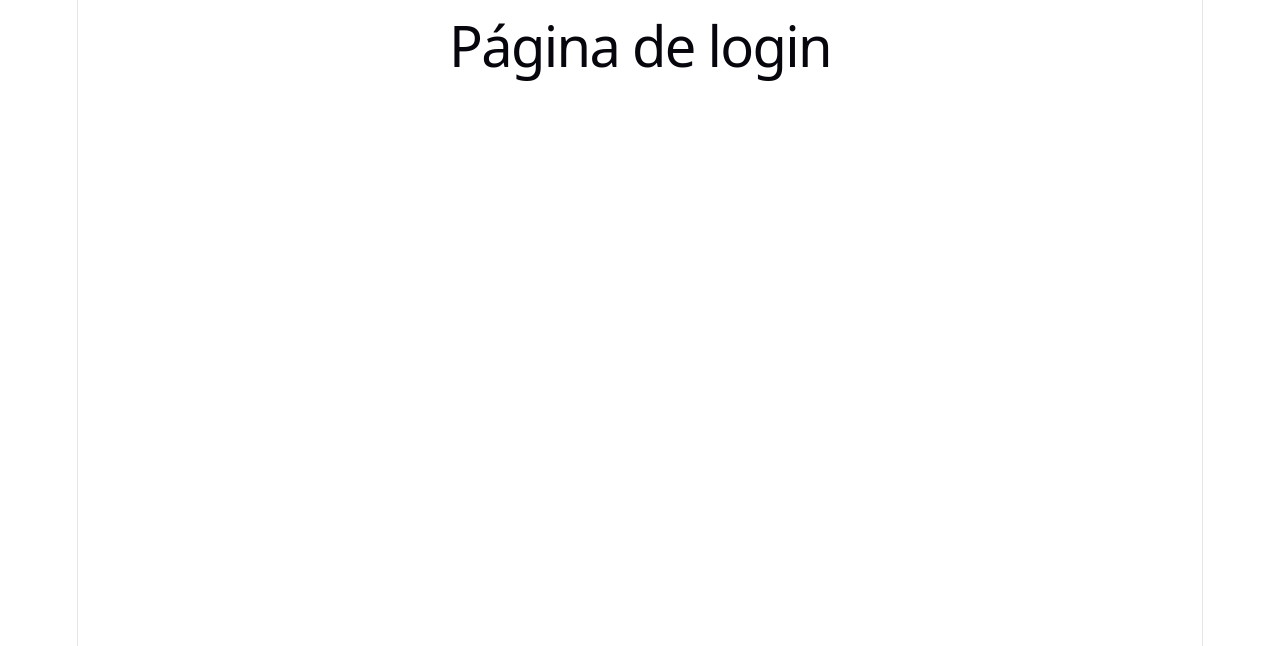
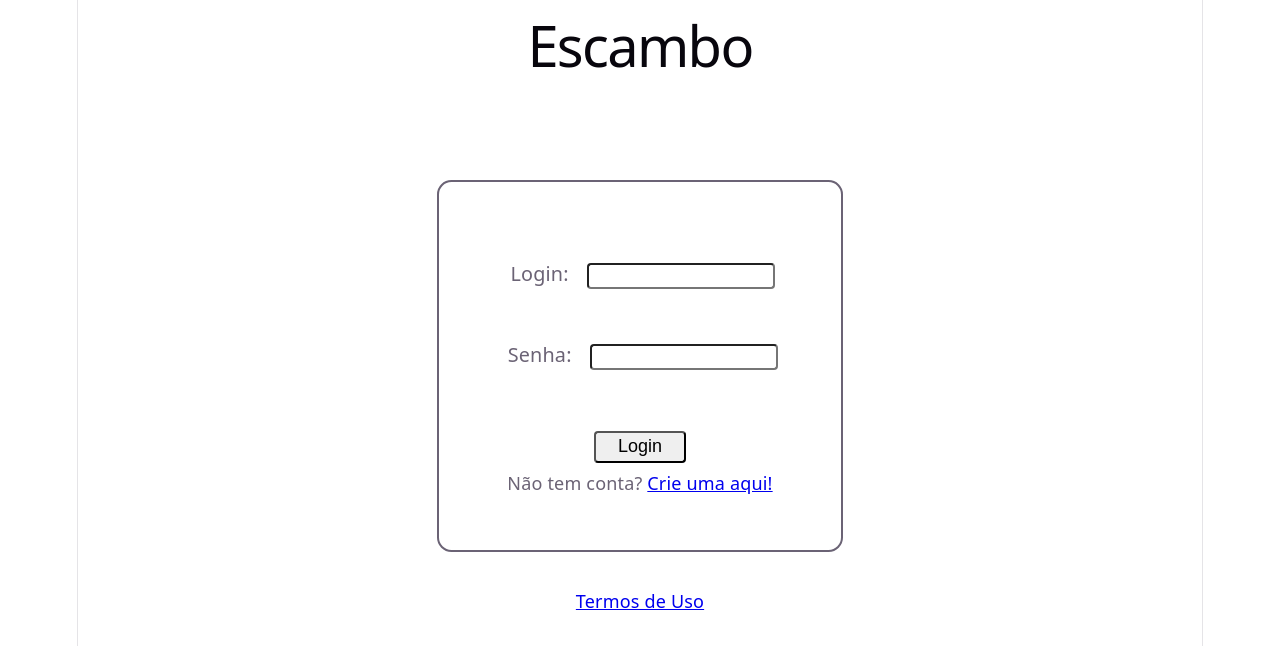
Before and after one commit to luciobrito/scambo, a React (Vite) app in the folder frontend/: page /login in a window 1280 px wide. Shown: the top 646 px of the page. Built offline with nearby package versions, Linux system fonts and the light colour scheme.

Commit message:
Criação: tela login

```diff
--- /dev/null
+++ b/frontend/src/pages/Login/Login.css
@@ -0,0 +1,55 @@
+button {
+    font-size: 1rem;
+    max-width: 35rem;
+    max-height: 10rem;
+    padding: 0.2rem;
+    margin: 0.4rem;
+    padding-left: 1.2rem;
+    padding-right: 1.2rem;
+    border: 2x solid;
+    border-radius: 4px;
+}
+
+
+
+.div-custom {
+    display: grid;
+    place-items: center;
+    padding: 1rem;
+    gap: 1rem;
+}
+
+.caixa-login{
+    max-width: fit-content;
+    padding: 2rem;
+    padding-top: 3rem;
+    padding-bottom: 3rem;
+    margin: 1rem;
+    margin-top: 4rem;
+    vertical-align: middle;
+    border: 2px solid;
+    border-radius: 0.8rem;
+}
+
+.form-custom {
+    font-size: 1.1rem;
+    display: grid;
+    justify-content: center;
+    align-items: center;
+    gap: 0.3rem;
+    padding: 1rem;
+}
+
+.form-custom div {
+    padding: 0.3rem;
+}
+
+.form-custom label {
+    padding: 0.5rem;
+}
+
+.form-custom input {
+    padding: 0.2rem;
+    margin: 0.2rem;
+    border-radius: 4px;
+}
--- a/frontend/src/pages/Login/Login.tsx
+++ b/frontend/src/pages/Login/Login.tsx
@@ -1,5 +1,31 @@
+import "./Login.css";
 export default function Login(){
     return <>
-    <h1>Página de login</h1>
+
+    <h1>Escambo</h1>
+    <div className="div-custom">
+        <div className="caixa-login">
+
+            <form className="form-custom">
+                <div>
+                    <label htmlFor="labelLogin">Login: </label>
+                    <input type="text" name="Nome" id="inputNome"/>
+                </div>
+                <br />
+                <div>
+                    <label htmlFor="labelSenha">Senha: </label>
+                    <input type="password" name="Senha" id="inputSenha" />
+                </div>
+            </form>
+            <br />
+            <section className="section-custom">
+                <button>Login</button>
+                <br />
+                <text>Não tem conta? <a href="/">Crie uma aqui!</a></text>
+                <br />
+            </section>
+        </div>
+        <text ><a href="/" >Termos de Uso</a></text>
+    </div>
     </>
 }
```
